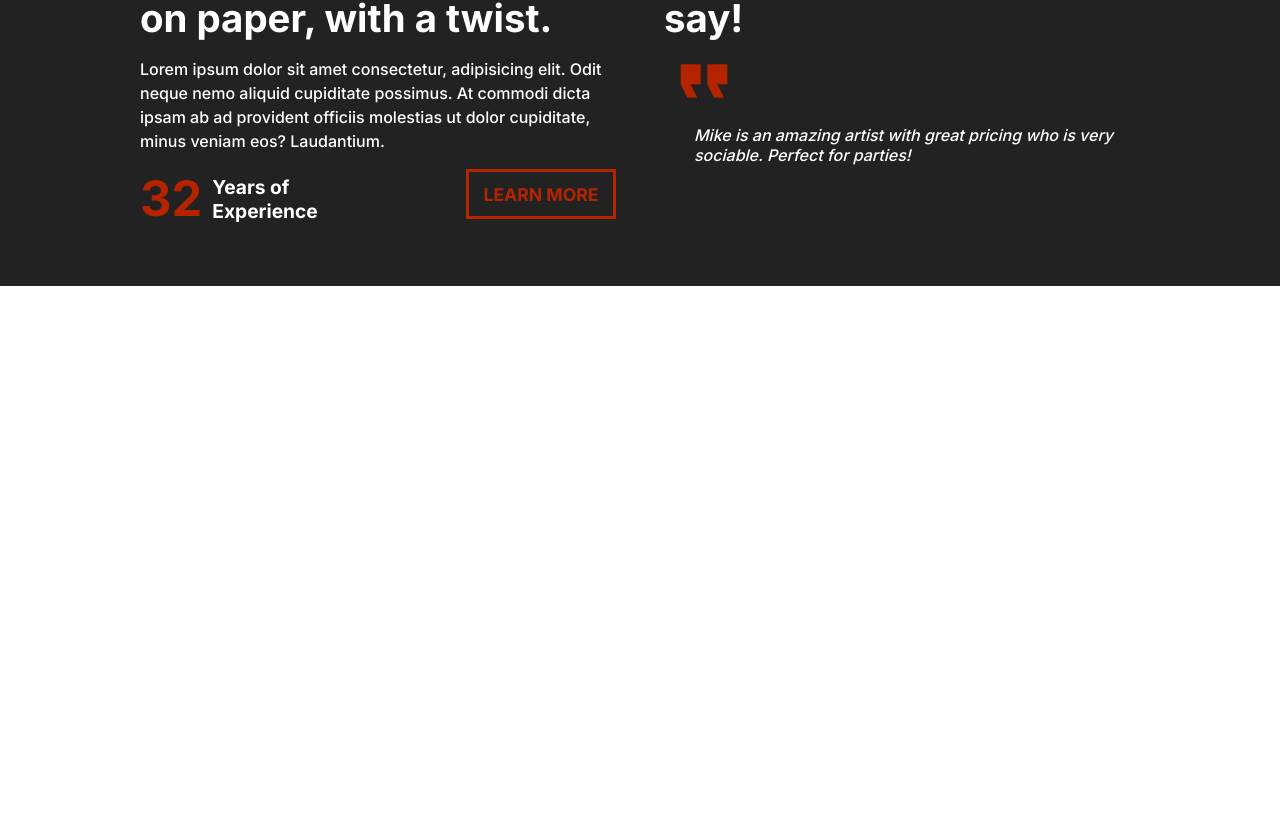
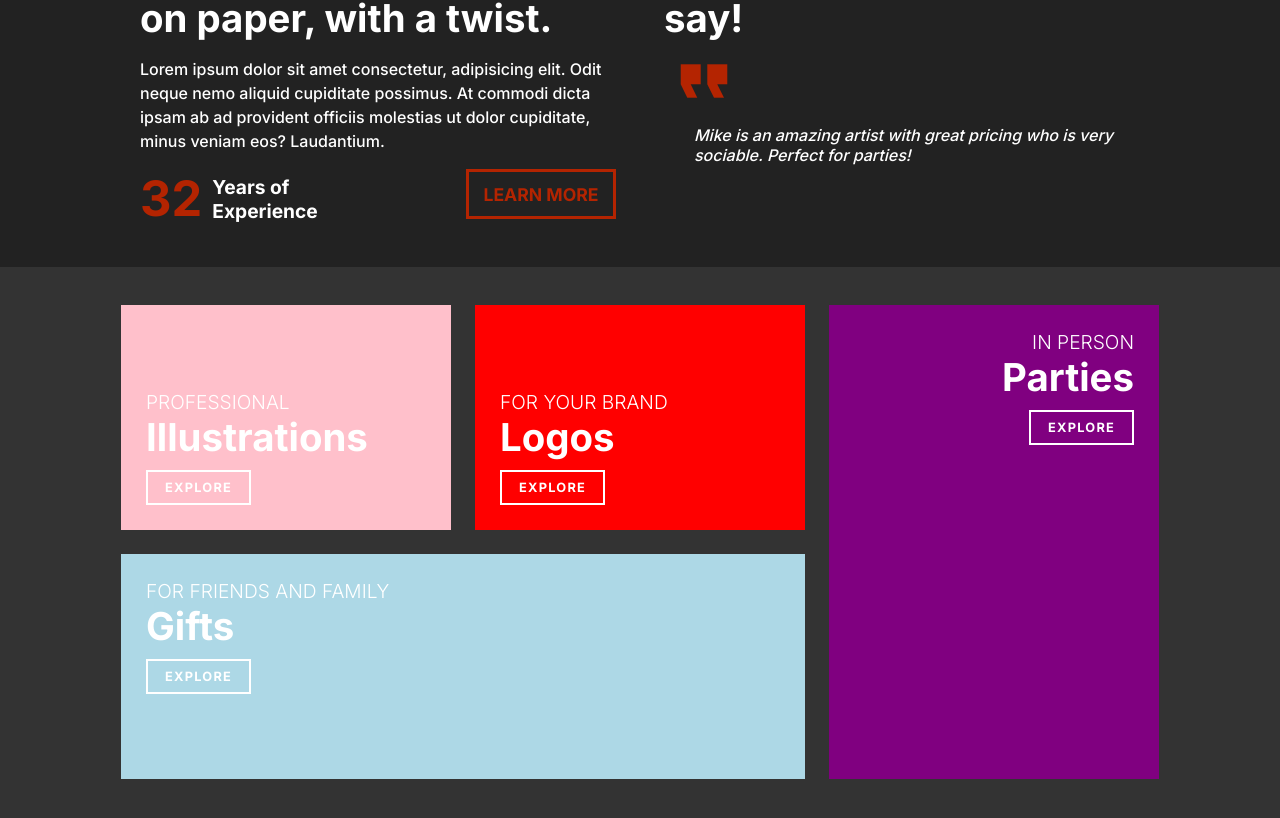
Before and after one commit to carnoldcoding/speedydoodle, a React (Create React App) app: page /homepage in a window 1280 px wide. Shown: the part 614-1432 px from the top of the page. Before the commit the page ends 900 px from the top, so only its background shows below. Built offline with nearby package versions, Linux system fonts and the light colour scheme.

Commit message:
menu grid on home

```diff
--- a/src/GlobalStyles.scss
+++ b/src/GlobalStyles.scss
@@ -14,7 +14,7 @@ body {
 }
 
 #root {
-  background: #222;
+  background: #333;
   background-repeat: no-repeat;
   background-size: cover;
   min-height: 100dvh;
--- a/src/components/About/styles.js
+++ b/src/components/About/styles.js
@@ -4,6 +4,7 @@ export const AboutSection = styled.section`
   padding: ${(props) => props.theme.padding};
   display: flex;
   justify-content: center;
+  background: #222;
   .about-wrapper {
     display: flex;
     gap: 3rem;
--- /dev/null
+++ b/src/components/HomeMenu/index.jsx
@@ -0,0 +1,37 @@
+import React from "react";
+import { Link } from "react-router-dom";
+import { HomeMenuSection } from "./styles";
+
+const HomeMenu = () => {
+  return (
+    <HomeMenuSection>
+      <article className="grid">
+        <div className="grid-item illustrations">
+          <h3>professional</h3>
+          <h1>illustrations</h1>
+          <button>explore</button>
+        </div>
+
+        <div className="grid-item logos">
+          <h3>for your brand</h3>
+          <h1>logos</h1>
+          <button>explore</button>
+        </div>
+
+        <div className="grid-item gifts">
+          <h3>for friends and family</h3>
+          <h1>gifts</h1>
+          <button>explore</button>
+        </div>
+
+        <div className="grid-item parties">
+          <h3>in person</h3>
+          <h1>parties</h1>
+          <button>explore</button>
+        </div>
+      </article>
+    </HomeMenuSection>
+  );
+};
+
+export default HomeMenu;
--- /dev/null
+++ b/src/components/HomeMenu/styles.js
@@ -0,0 +1,91 @@
+import styled from "styled-components";
+
+export const HomeMenuSection = styled.section`
+  display: flex;
+  padding: ${(props) => props.theme.padding};
+  .grid {
+    display: grid;
+    justify-content: center;
+    width: 100%;
+    grid-template-columns: repeat(3, minmax(250px, 330px));
+    gap: 1.5rem;
+
+    .grid-item {
+      min-height: 225px;
+      padding: 25px;
+      h3 {
+        color: white;
+        font-weight: 300;
+        text-transform: uppercase;
+        font-size: ${(props) => props.theme.fontSizes.small};
+      }
+      h1 {
+        color: white;
+        text-transform: capitalize;
+        font-size: ${(props) => props.theme.fontSizes.large};
+      }
+      button {
+        border: 2px solid white;
+        background: transparent;
+        color: white;
+        font-weight: 700;
+        letter-spacing: 1.25px;
+        height: 35px;
+        width: 105px;
+        text-transform: uppercase;
+        font-size: ${(props) => props.theme.fontSizes.xSmall};
+        margin-top: 10px;
+        transition: all 0.2s ease;
+        &:hover {
+          cursor: pointer;
+          transform: translateY(-5px);
+          box-shadow: 0 5px 15px rgba(0, 0, 0, 0.2);
+        }
+      }
+
+      &.illustrations {
+        background: pink;
+
+        display: flex;
+        align-items: flex-start;
+        justify-content: flex-end;
+        flex-direction: column;
+      }
+      &.logos {
+        background: red;
+
+        display: flex;
+        align-items: flex-start;
+        justify-content: flex-end;
+        flex-direction: column;
+      }
+      &.gifts {
+        background: lightblue;
+        display: flex;
+        flex-direction: column;
+        grid-column: 1 / 3;
+      }
+
+      &.parties {
+        background: purple;
+
+        grid-column: 3 / 4;
+        grid-row: 1 / 3;
+        display: flex;
+        align-items: flex-end;
+        justify-content: flex-start;
+        flex-direction: column;
+      }
+    }
+
+    @media screen and (max-width: 920px) {
+      grid-template-columns: 1fr;
+      .grid-item {
+        grid-column: unset !important;
+        grid-row: unset !important;
+        justify-content: center !important;
+        align-items: center !important;
+      }
+    }
+  }
+`;
--- a/src/components/Nav/styles.js
+++ b/src/components/Nav/styles.js
@@ -12,6 +12,7 @@ export const Navbar = styled.nav`
   padding: 0px ${(props) => props.theme.padding};
   width: 100%;
   min-height: 100px;
+  z-index: 99;
   .logo {
     background: url(${logoImage});
     background-repeat: no-repeat;
--- a/src/components/Spotlight/styles.js
+++ b/src/components/Spotlight/styles.js
@@ -1,7 +1,6 @@
 import styled from "styled-components";
 export const SpotlightContainer = styled.section`
   height: 400px;
-  background: #333;
   display: flex;
   justify-content: center;
   align-items: center;
--- a/src/pages/Homepage.jsx
+++ b/src/pages/Homepage.jsx
@@ -1,12 +1,14 @@
 import React from "react";
 import Spotlight from "../components/Spotlight";
 import About from "../components/About";
+import HomeMenu from "../components/HomeMenu";
 
 const Homepage = () => {
   return (
     <>
       <Spotlight />
       <About />
+      <HomeMenu />
     </>
   );
 };
```
